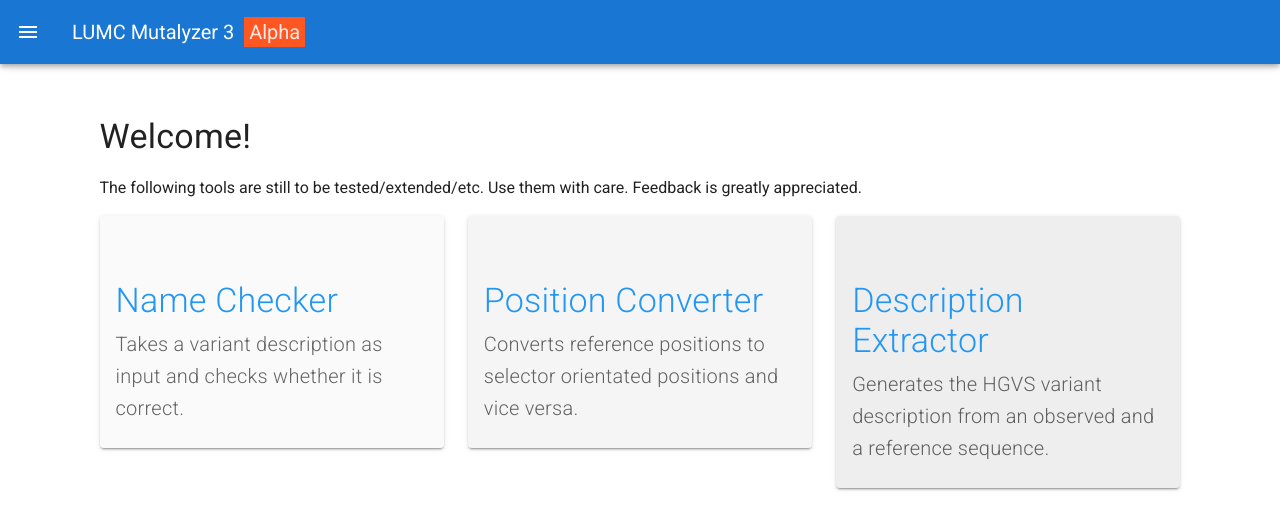
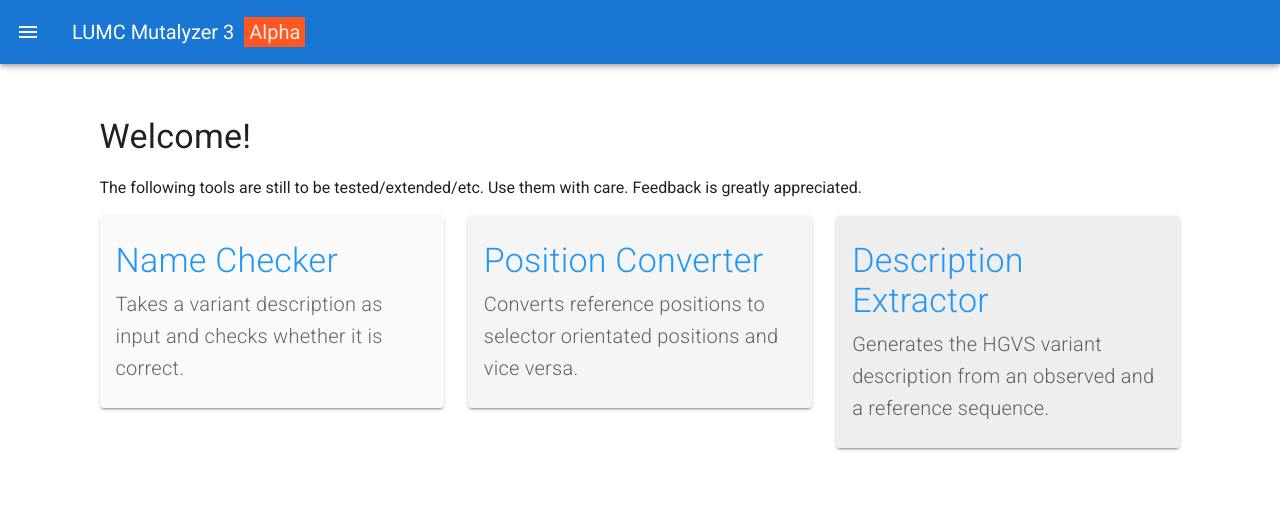
Before and after one commit to mutalyzer/website, a Vue app: page / in a window 1280 px wide. Shown: the top 530 px of the page. Built offline with nearby package versions, Linux system fonts and the light colour scheme.

Commit message:
Reorganize styles

```diff
--- a/src/App.vue
+++ b/src/App.vue
@@ -4,8 +4,9 @@
       <v-app-bar color="primary" dark>
         <v-app-bar-nav-icon @click="drawer = true"></v-app-bar-nav-icon>
 
-        <v-toolbar-title
-          >LUMC Mutalyzer 3 <span class="alpha"> Alpha</span></v-toolbar-title
+        <v-toolbar-title>
+          <router-link to="/" class="title-link">LUMC Mutalyzer 3</router-link>
+          <span class="alpha">Alpha</span></v-toolbar-title
         >
       </v-app-bar>
 
@@ -74,6 +75,4 @@
 };
 </script>
 
-<style>
-@import "assets/main.css";
-</style>
+<style scoped src="./assets/main.css"></style>
--- a/src/assets/main.css
+++ b/src/assets/main.css
@@ -1,6 +1,10 @@
-h3 {
-  margin: 40px 0 0;
+:root {
+  --green: #4CAF50;
+  --light-blue-lighten-5: #E1F5FE;
+  --red-accent-4: #D50000;
+  --red-lighten-5: #FFEBEE;
 }
+
 ul {
   list-style-type: none;
   padding: 0;
@@ -12,9 +16,19 @@
 
 .alpha {
   padding: 5px;
-  margin-left: 5px;
+  margin: 10px;
   color: #FBE9E7;
   background-color: #FF5722;
+}
+
+.title-link {
+  text-decoration: none;
+  color: inherit;
+}
+
+.title-link:hover {
+  text-decoration: none;
+  color: var(--red-lighten-5);
 }
 
 .btn {
@@ -67,7 +81,7 @@
 }
 
 .ok-description {
-  color: #00c853;
+  color: var(--green);
   padding: 5px 10px;
   font-family: monospace;
 }
@@ -78,13 +92,13 @@
   padding: 5px 10px;
   font-family: monospace;
   display: inline-block;
-  color: #00c853;
+  color: var(--green);
   background-color: #ffffff;
 }
 
 .ok-description-link:hover {
-  color: #f2f9f3;
-  background-color: #00c853;
+  color: #ffffff;
+  background-color: var(--green);
   cursor: pointer;
 }
 
--- a/src/main.js
+++ b/src/main.js
@@ -1,9 +1,10 @@
 import Vue from "vue";
+import vuetify from "./plugins/vuetify";
 import "./plugins/axios";
-import App from "./App.vue";
 import router from "./router";
 import store from "./store";
-import vuetify from "./plugins/vuetify";
+import App from "./App.vue";
+import "./assets/main.css";
 
 Vue.config.productionTip = false;
 
--- a/src/views/NameChecker.vue
+++ b/src/views/NameChecker.vue
@@ -58,8 +58,7 @@
 
         <v-alert
           ref="successAlert"
-          class="mt-10 mb-0 pt-12 pb-10"
-          border="top"
+          class="mt-10 mb-0"
           elevation="2"
           prominent
           tile
@@ -476,3 +475,5 @@
   },
 };
 </script>
+
+<style scoped src="../assets/main.css"></style>
```
